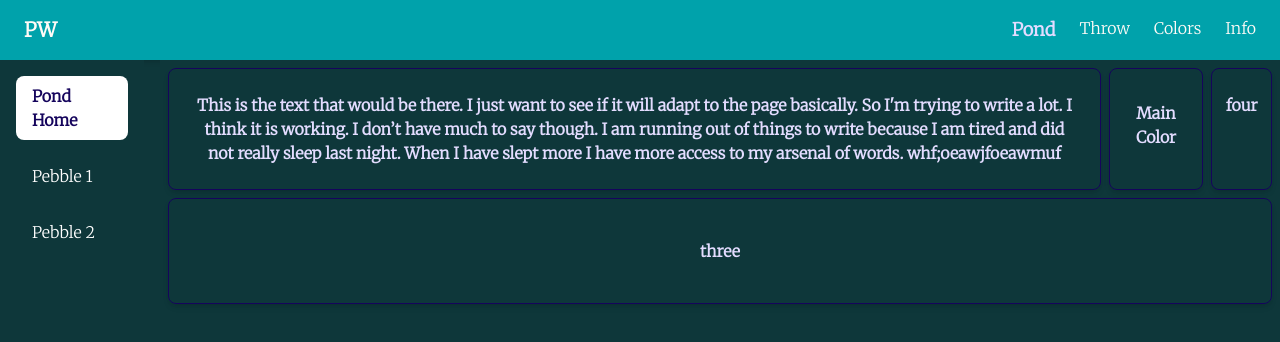
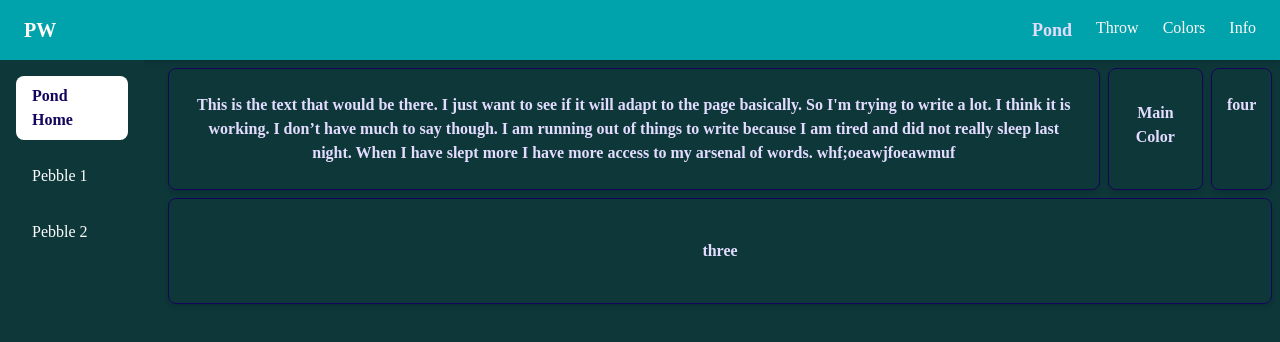
Before and after one commit to lucynottonson/pebbleworld, a Next.js app: page /pond in a window 1280 px wide. Shown: the top 342 px of the page. Built offline with nearby package versions, Linux system fonts and the light colour scheme.

Commit message:
jesus christ

```diff
--- /dev/null
+++ b/app/components/RootLayoutShell.tsx
@@ -0,0 +1,13 @@
+import Navbar from "../components/navbar";
+import "../globals.css";
+
+export default function RootLayoutShell({ children }: { children: React.ReactNode }) {
+  return (
+    <html lang="en">
+      <body className="bg-[color:var(--background)] text-[color:var(--text)] antialiased">
+        <Navbar />
+        {children}
+      </body>
+    </html>
+  );
+}
--- a/app/layout.tsx
+++ b/app/layout.tsx
@@ -1,14 +1,5 @@
 import type { Metadata } from "next";
-import {Merriweather} from "next/font/google";
-import "./globals.css";
-import Navbar from "./components/navbar";
-
-const merriweatherSerif = Merriweather({
-  variable: "--font-merriweather",
-  weight: ["300"],
-  style: "normal",
-  subsets: ['latin']
-});
+import RootLayoutShell from "./components/RootLayoutShell";
 
 export const metadata: Metadata = {
   title: "Welcome to Pebble World",
@@ -20,19 +11,5 @@ export default function RootLayout({
 }: Readonly<{
   children: React.ReactNode;
 }>) {
-  return (
-    <html lang="en" className="bg-[color:var(--background)] text-[color:var(--text)]">
-      <head>
-        <link rel="icon" href="/pebbles.ico" type="image/x-icon" />
-      </head>
-      <body
-        className={`${merriweatherSerif.variable} antialiased bg-[color:var(--background)] text-[color:var(--text)]`}
-      >
-        <>
-          <Navbar />
-          {children}
-        </>
-      </body>
-    </html>
-  );
+  return <RootLayoutShell>{children}</RootLayoutShell>;
 }
--- a/app/pond/layout.tsx
+++ b/app/pond/layout.tsx
@@ -1,15 +1,10 @@
 import Sidebar from "./components/pondnavbar";
-import "../globals.css";
 
 export default function PondLayout({ children }: { children: React.ReactNode }) {
   return (
-    <html lang="en">
-      <body className="bg-[color:var(--background)] text-[color:var(--text)] antialiased">
-        <div className="flex">
-          <Sidebar />
-          <main className="ml-4 w-full">{children}</main>
-        </div>
-      </body>
-    </html>
+    <div className="flex">
+      <Sidebar />
+      <div className="ml-4 w-full">{children}</div>
+    </div>
   );
 }
--- a/app/pond/page.tsx
+++ b/app/pond/page.tsx
@@ -1,6 +1,6 @@
 export default function PondPage() {
   return (
-    <div className="min-h-screen bg-[var(--background)] text-[var(--text)] flex flex-col items-center p-2 gap-10">
+    <main className="min-h-screen flex flex-col items-center p-2 gap-10">
       <div className="w-full max-w-6xl flex flex-col items-center gap-2">
         <div className="flex flex-col items-center gap-2 md:flex-row md:items-stretch w-full">
           <div className="flex-grow min-w-0 border border-[var(--accent)] rounded-lg p-6 shadow-md flex flex-col items-center gap-2">
@@ -19,6 +19,6 @@ export default function PondPage() {
           <span className="text-[var(--baccent)] font-bold">three</span>
         </div>
       </div>
-    </div>
+    </main>
   );
 }
```
